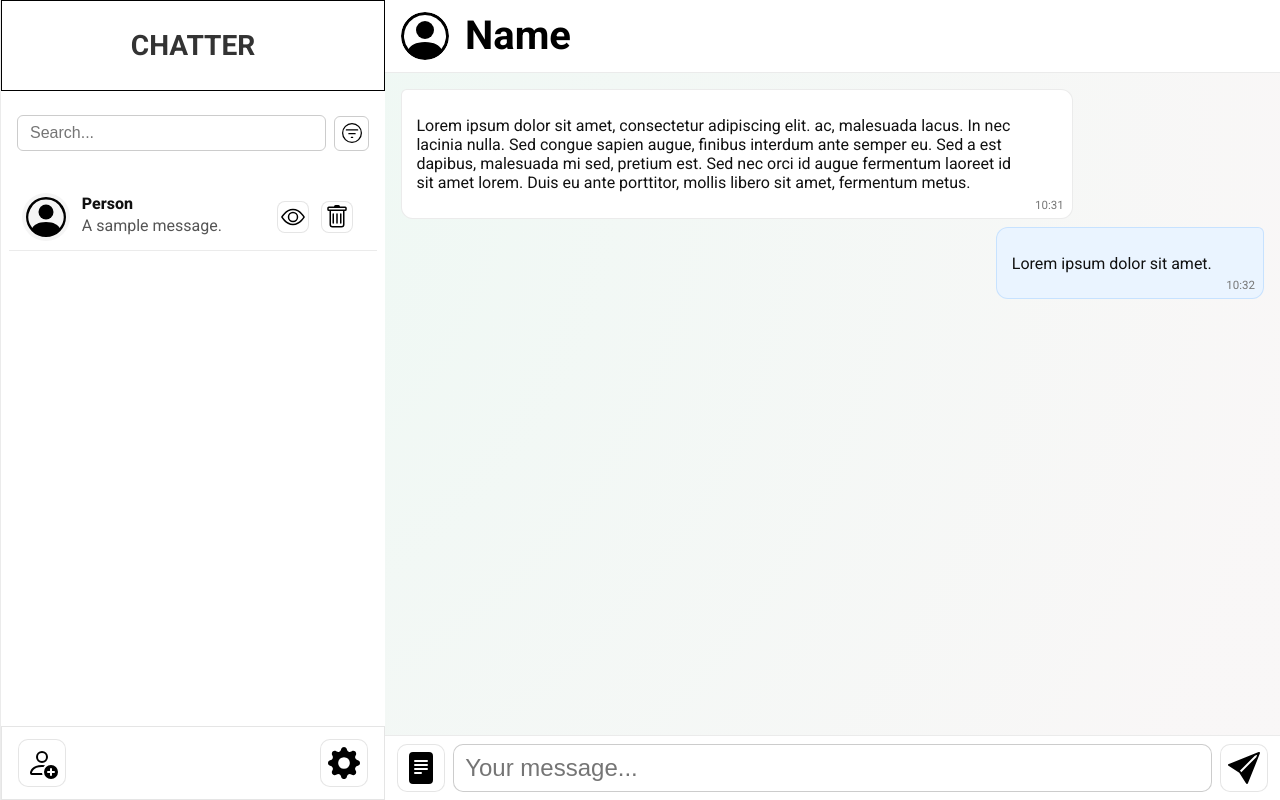
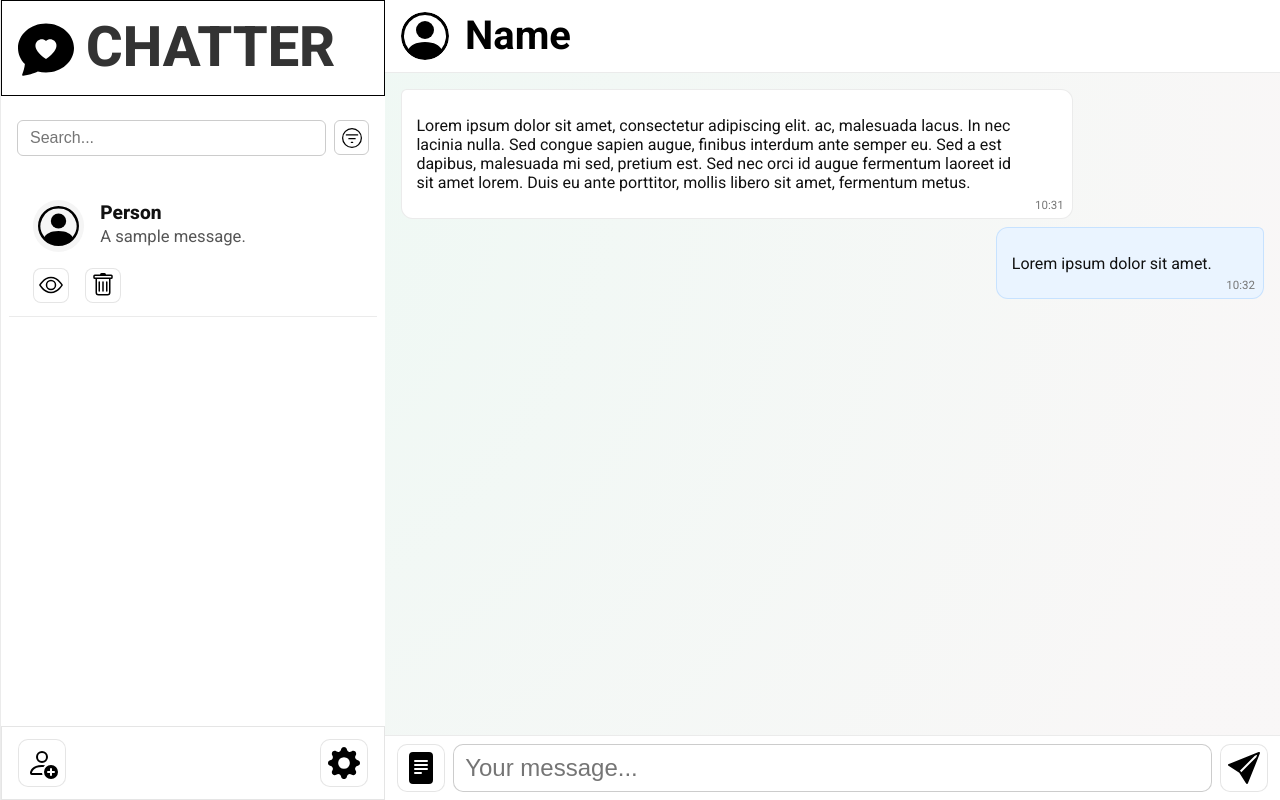
Before and after one commit to RaresStefea/chatter, a plain HTML site: page index.html in a window 1280 px wide. Drawn offline with Linux system fonts and the light colour scheme.

Commit message:
Fixed sizing issues.

```diff
--- a/index.html
+++ b/index.html
@@ -13,7 +13,7 @@
    <aside class="left-side-area">
 
     <section class="app-title">
-
+        <img class="app-logo" src="./media/icons/chatter-logo.svg" alt="Chatter logo" />
         <h1> CHATTER </h1>
     </section>
 
@@ -45,7 +45,7 @@
                     </span>
                 </section>
 
-                <section class="message-wrapper">
+                <section class="message-snippet-wrapper">
 
                     <span class="message">
                         A sample message.
--- a/styling/sidebar/message.css
+++ b/styling/sidebar/message.css
@@ -1,38 +1,41 @@
 .messages-section {
   display: flex;
   flex-direction: column;
-  margin:0.5rem;
+  margin: 0.5rem;
 }
 
 .messages-section > .message-wrapper {
   display: flex;
   align-items: center;
-  gap: 0.75rem;
-  padding: 0.6rem 1.5rem 0.6rem 0.8rem;
+  flex-wrap: wrap;
+  gap: clamp(0.5rem, 1.5vw, 1rem);
+  padding: clamp(0.5rem, 1.2vw, 0.8rem) clamp(0.75rem, 2.5vw, 1.5rem);
   border-bottom: 1px solid rgba(0,0,0,0.08);
   background: #fff;
 }
 
+
 .messages-section > .message-wrapper .person-logo-wrapper {
   flex: 0 0 auto;
-  display: inline-flex;
+  display: flex;
   align-items: center;
   justify-content: center;
 
-  width: 3rem;
-  height: 3rem;
+  width: clamp(2.5rem, 4vw, 3.5rem);
+  height: clamp(2.5rem, 4vw, 3.5rem);
   border-radius: 50%;
   background: #f5f5f5;
   overflow: hidden;
 }
 
 .messages-section > .message-wrapper .person-logo-wrapper img {
-  width: 2.5rem;
-  height: 2.5rem;
+  width: clamp(2rem, 3.2vw, 3rem);
+  height: clamp(2rem, 3.2vw, 3rem);
+  object-fit: cover;
 }
 
 .message-information-wrapper {
-  flex: 1 1 auto;
+  flex: 1 1 12rem;
   display: flex;
   flex-direction: column;
   min-width: 0;
@@ -44,32 +47,35 @@
   color: #111;
   line-height: 1.2;
   margin-bottom: 0.15rem;
+  font-size: clamp(1rem, 1.5vw, 1.25rem);
 }
 
-.message-information-wrapper .message-wrapper .message {
+.message-information-wrapper .message-snippet-wrapper .message {
   display: inline-block;
   color: #555;
   line-height: 1.2;
   white-space: nowrap;
   overflow: hidden;
   text-overflow: ellipsis;
-  max-width: 50ch;
+  max-width: 100%;
+  font-size: clamp(0.95rem, 1.3vw, 1.1rem);
 }
-
 .message-options-wrapper {
   flex: 0 0 auto;
-  display: inline-flex;
+  display: flex;
   align-items: center;
-  gap: 0.75rem;
+  gap: clamp(0.5rem, 1.5vw, 1rem);
+  min-width: clamp(4.5rem, 14vw, 6.5rem);
 }
 
 .message-options-wrapper .hide-wrapper,
 .message-options-wrapper .delete-wrapper {
-  display: inline-flex;
+  display: flex;
   align-items: center;
   justify-content: center;
-  width: 2rem;
-  height: 2rem;
+
+  width: clamp(1.75rem, 2.8vw, 2.25rem);
+  height: clamp(1.75rem, 2.8vw, 2.25rem);
   border: 1px solid rgba(0,0,0,0.1);
   border-radius: 8px;
   background: #fff;
@@ -77,6 +83,6 @@
 }
 
 .message-options-wrapper img {
-  width: 1.5rem;
-  height: 1.5rem;
+  width: clamp(1.1rem, 1.9vw, 1.5rem);
+  height: clamp(1.1rem, 1.9vw, 1.5rem);
 }
--- a/styling/sidebar/title.css
+++ b/styling/sidebar/title.css
@@ -1,7 +1,25 @@
-.app-title{
-    font-size: 1.5rem;
-    font-weight: bold;
-    color: #333;
-    text-align: center;
-    border: 1px solid black;
+.app-title {
+  display: flex;
+  align-items: center;
+  gap: clamp(0.4rem, 1vw, 0.75rem);
+  padding: clamp(0.5rem, 2vw, 1rem);
+  border: 1px solid black;
+  flex-wrap: wrap;
 }
+
+.app-title h1 {
+  margin: 0;
+  font-size: clamp(1.5rem, 6vw, 3.5rem);
+  font-weight: 800;
+  color: #333;
+  line-height: 1.1;
+  min-width: 0;
+  flex: 1 1 auto;
+}
+
+.app-logo {
+  width: clamp(2rem, 6vw, 3.5rem);
+  height: clamp(2rem, 6vw, 3.5rem);
+  object-fit: contain;
+  flex: 0 0 auto;
+}
```
